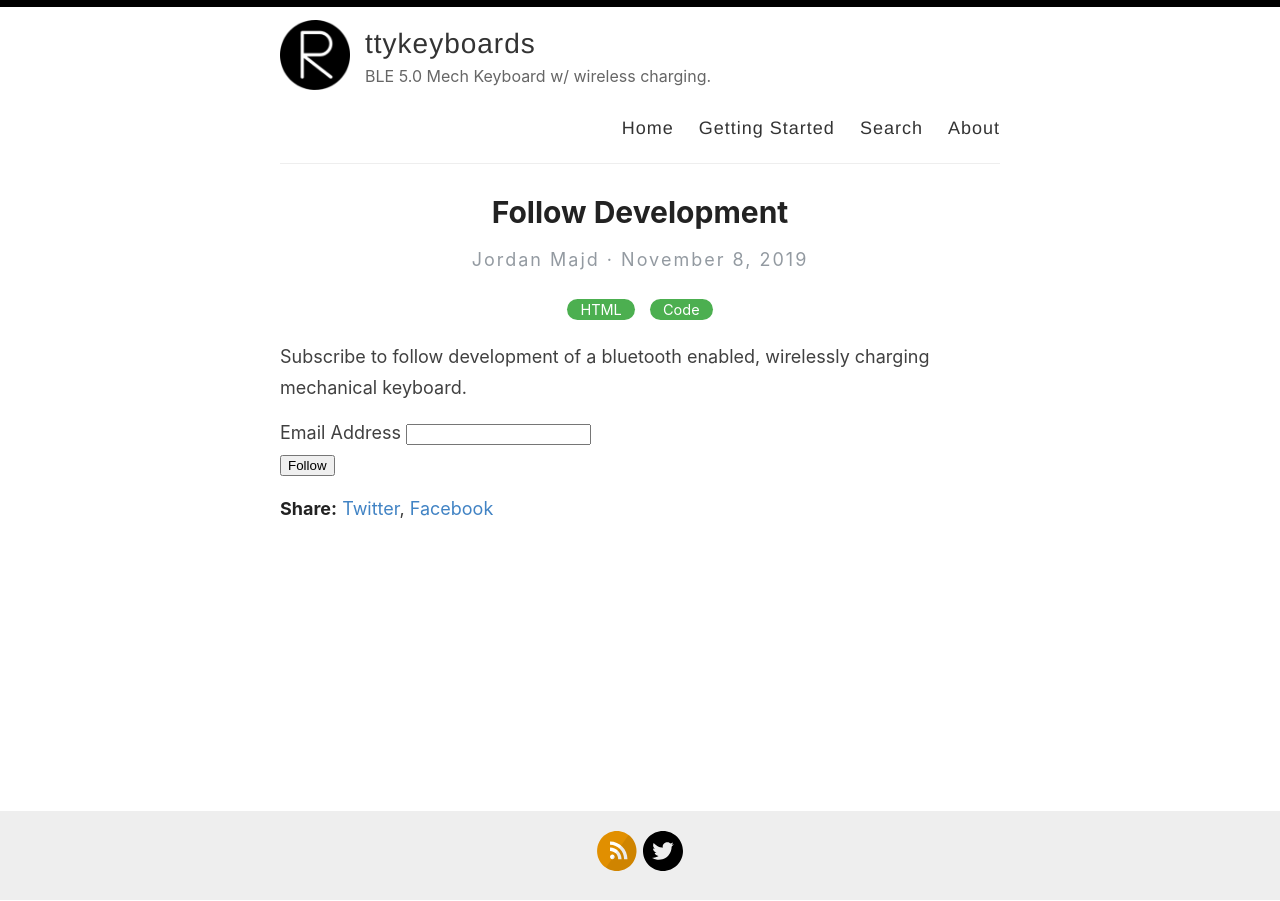
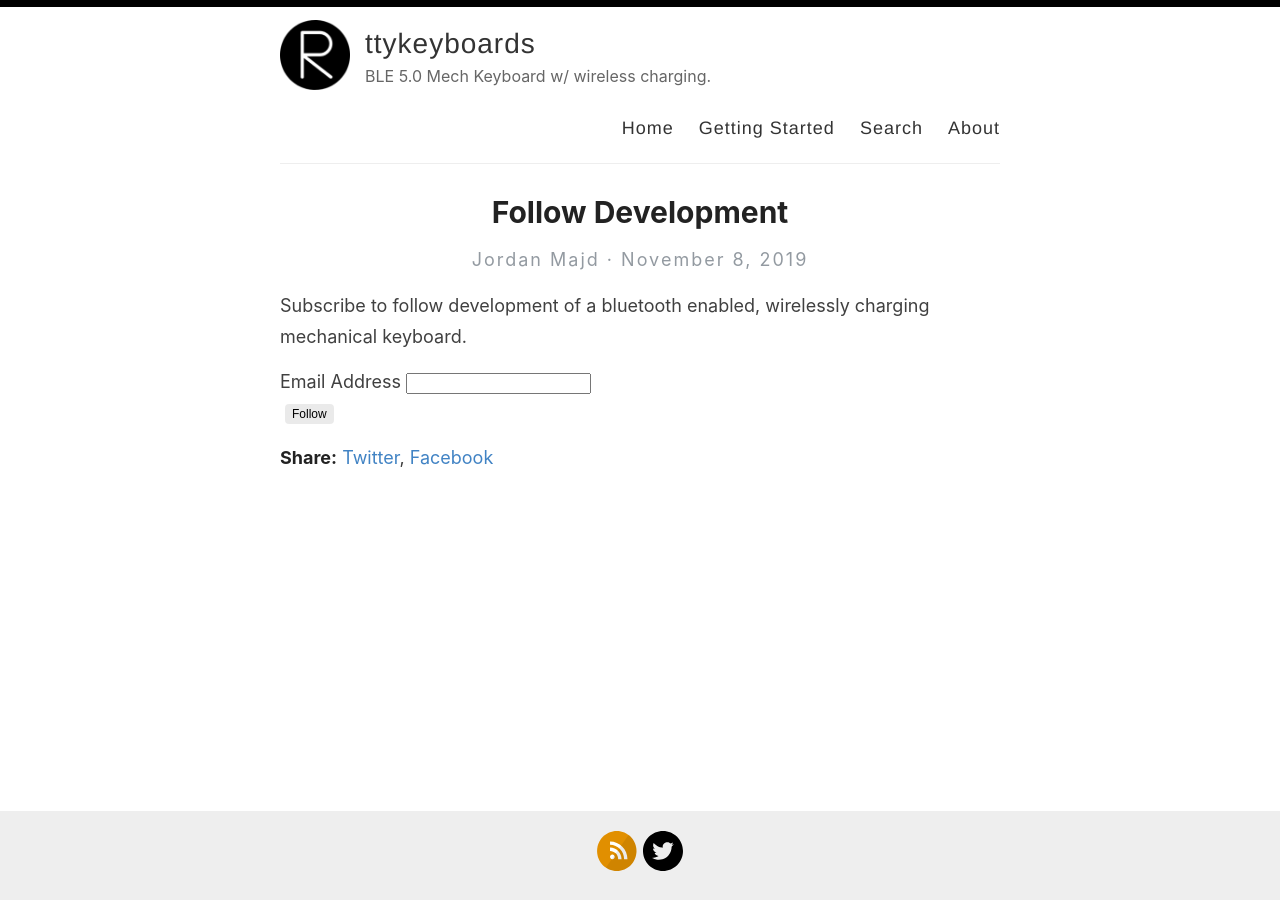
Before and after one commit to JordanMajd/ttykeyboards.com, a Jekyll site: the page built from _posts/2019-11-08-follow-development.md, in a window 1280 px wide. Built offline with Jekyll 4.4.1, drawn with Linux system fonts in a browser that asks for light colours.

Commit message:
Remove categories, add class to sub button

```diff
--- a/_posts/2019-11-08-follow-development.md
+++ b/_posts/2019-11-08-follow-development.md
@@ -1,7 +1,6 @@
 ---
 layout: post
 title:  Follow Development
-categories: [HTML,Code]
 ---
 
 Subscribe to follow development of a bluetooth enabled, wirelessly charging mechanical keyboard.
@@ -18,7 +17,7 @@
 		<div class="response" id="mce-success-response" style="display:none"></div>
 	</div>    <!-- real people should not fill this in and expect good things - do not remove this or risk form bot signups-->
     <div style="position: absolute; left: -5000px;" aria-hidden="true"><input type="text" name="b_472811eb997f37635c3df5cea_90a2045a4f" tabindex="-1" value=""></div>
-    <div class="clear"><input type="submit" value="Follow" name="subscribe" id="mc-embedded-subscribe" class="button"></div>
+    <div class="clear"><input type="submit" value="Follow" name="subscribe" id="mc-embedded-subscribe" class="btn-subscribe"></div>
     </div>
 </form>
 </div>
```
